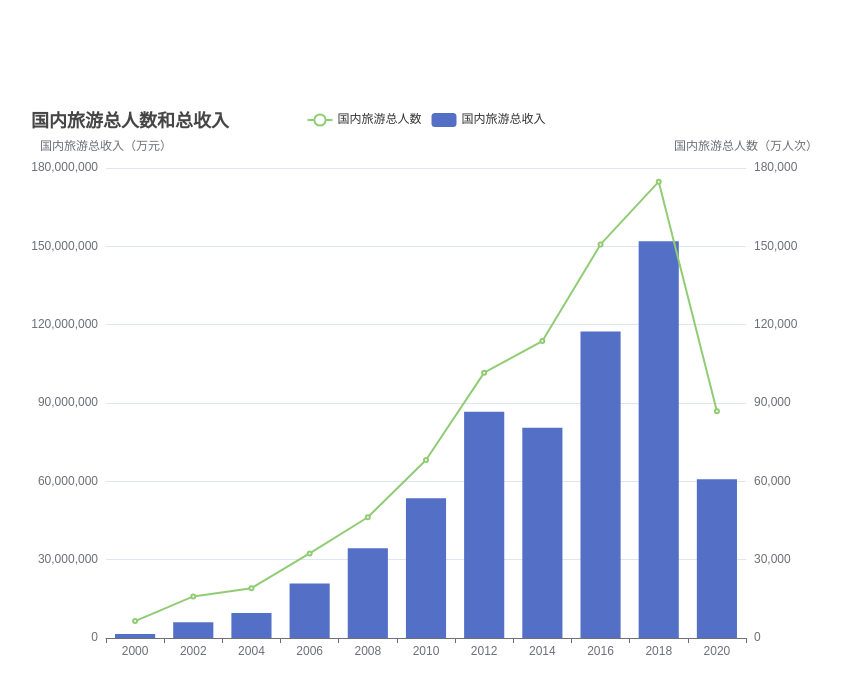
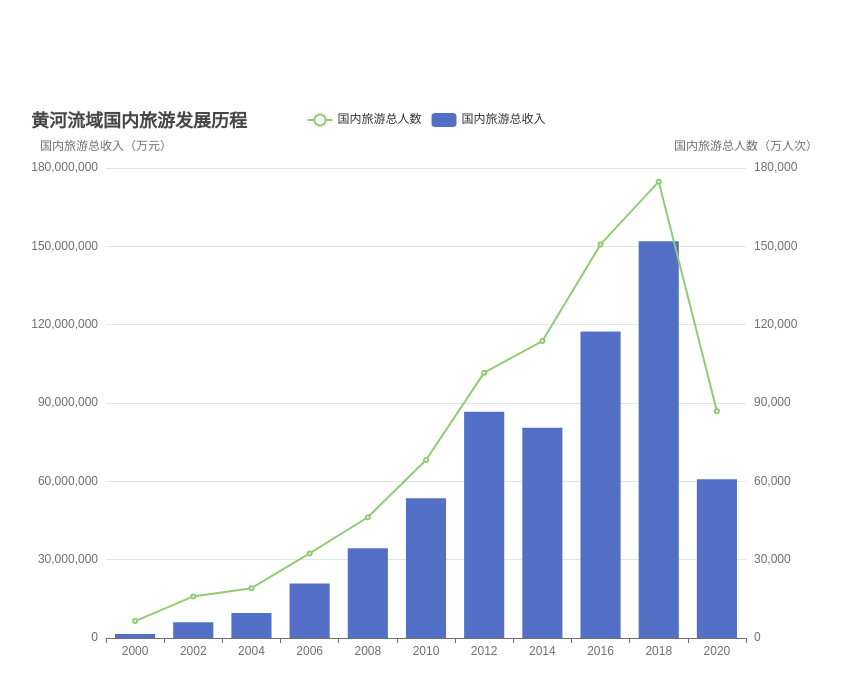
Before and after one commit to weGiser/First_Repository, a plain HTML site: page 旅游总内.html in a window 1280 px wide. Shown: the whole page, without its empty margins (214-1055 px from the left). Drawn offline with nearby package versions, Linux system fonts and the light colour scheme.

Commit message:
Update 旅游总内.html

```diff
--- a/旅游总内.html
+++ b/旅游总内.html
@@ -29,7 +29,7 @@
         // 指定图表的配置项和数据
         var option = {
             title: {
-                text: '国内旅游总人数和总收入'
+                text: '黄河流域国内旅游发展历程'
             },
             tooltip: {
                 trigger: 'axis',
```
